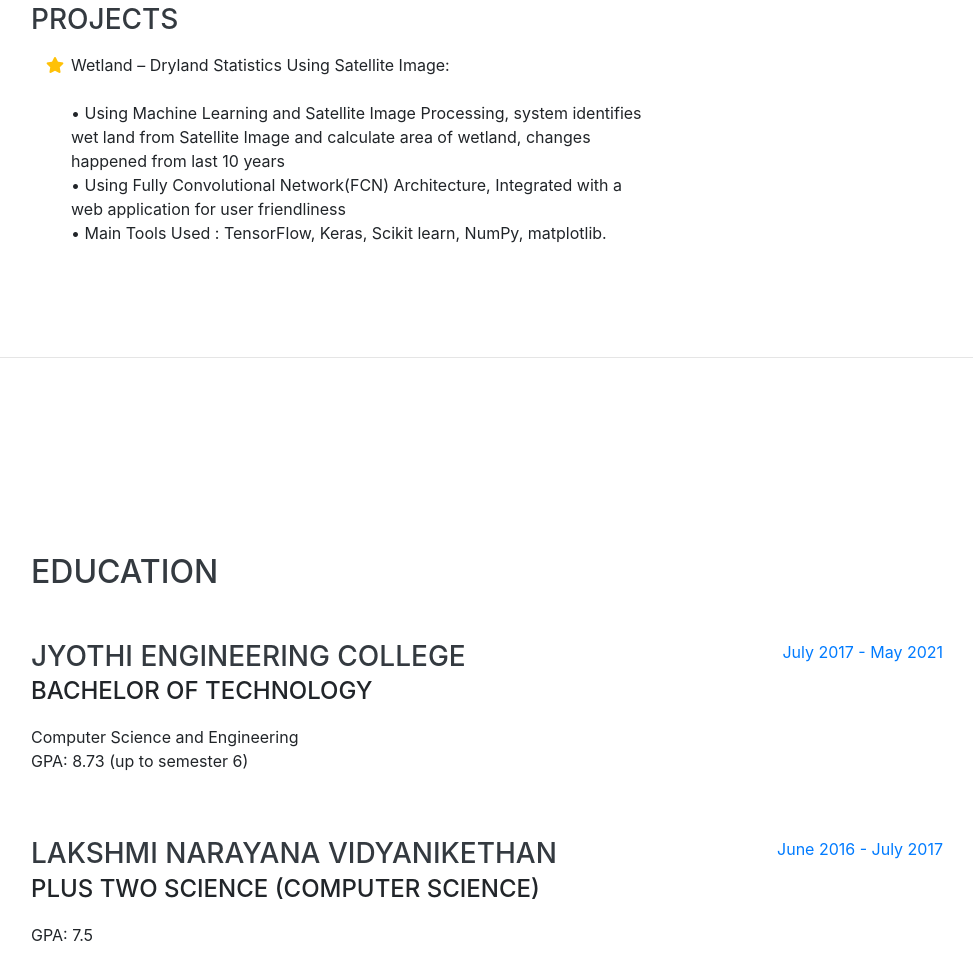
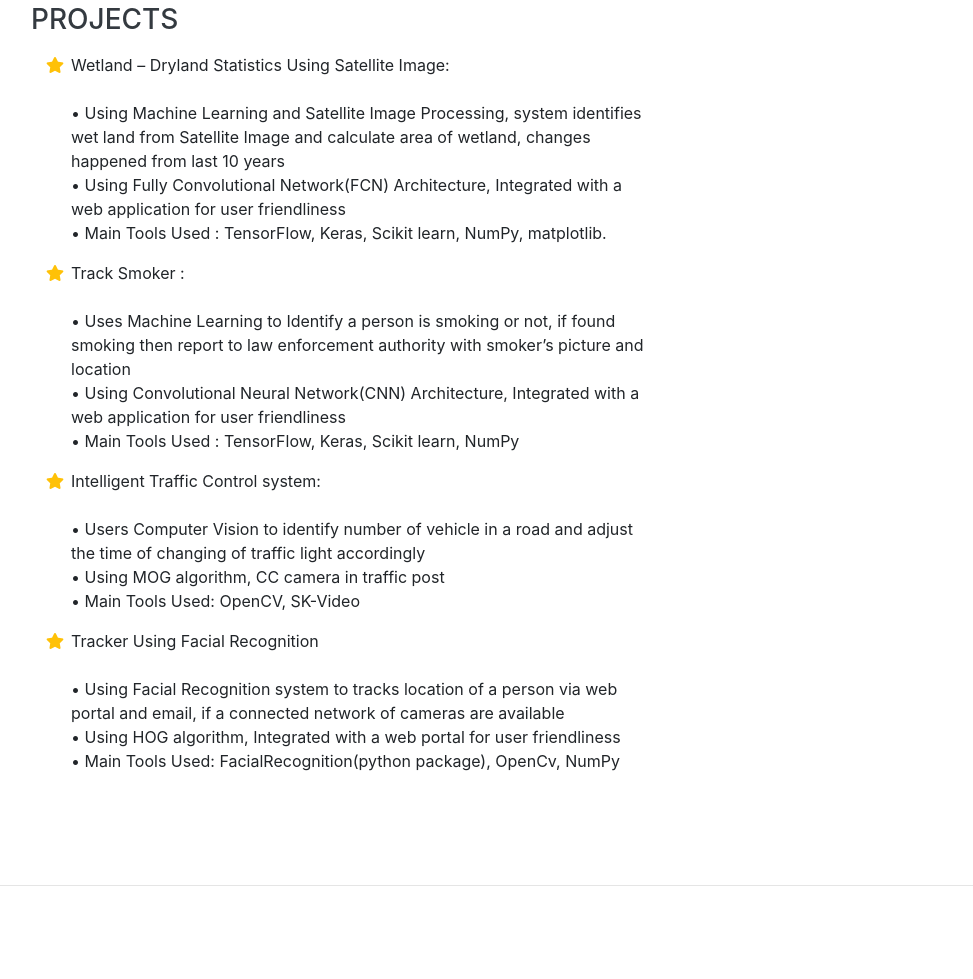
Before and after one commit to sreeragrnandan/sreeragrnandan.github.io, a website with bundled scripts: page index.html in a window 1280 px wide. Shown: the part 2700-3679 px from the top of the page, without its empty margins (289-1262 px from the left). Built offline with nearby package versions, Linux system fonts and the light colour scheme; a web font is replaced by a local one.

Commit message:
Update index.html

```diff
--- a/index.html
+++ b/index.html
@@ -248,10 +248,48 @@
                       <p>
                          <br/>
 			     •	Using Machine Learning and Satellite Image Processing, system identifies wet land from Satellite Image and calculate area of wetland, changes happened from last 10 years
-	<br/>•	Using Fully Convolutional Network(FCN) Architecture, Integrated with a web application for user friendliness
-	<br/>•	Main Tools Used : TensorFlow, Keras, Scikit learn, NumPy, matplotlib.
+			<br/>•	Using Fully Convolutional Network(FCN) Architecture, Integrated with a web application for user friendliness
+			<br/>•	Main Tools Used : TensorFlow, Keras, Scikit learn, NumPy, matplotlib.
                       </p>
                   </li>
+			    <li>
+                       <i class="fa-li fa fa-star text-warning"></i>
+                        Track Smoker :
+                      <p>
+                         <br/>
+			     •	Uses Machine Learning to Identify a person is smoking or not, if found smoking then report to law enforcement authority with smoker’s  picture and location
+			 <br/>   •	Using Convolutional Neural Network(CNN) Architecture, Integrated with a web application for user friendliness
+			<br/>	•	Main Tools Used : TensorFlow, Keras, Scikit learn, NumPy
+
+                      </p>
+                  </li>
+
+			     <li>
+                       <i class="fa-li fa fa-star text-warning"></i>
+                        Intelligent Traffic Control system:
+                      <p>
+                         <br/>
+			     •	Users Computer Vision to identify number of vehicle in a road and adjust the time of
+			      changing of traffic light accordingly
+			 <br/>   •	Using MOG algorithm, CC camera in traffic post
+			<br/>•	Main Tools Used: OpenCV, SK-Video
+                      </p>
+                  </li>
+
+
+			     <li>
+                       <i class="fa-li fa fa-star text-warning"></i>
+                        Tracker Using Facial Recognition
+                      <p>
+                         <br/> •	Using Facial Recognition system to tracks location of a person via web portal and email,
+			      if a connected network of cameras are available
+
+			 <br/>•	Using HOG algorithm, Integrated with a web portal for user friendliness
+			<br/>•	Main Tools Used: FacialRecognition(python package), OpenCv, NumPy
+                      </p>
+                  </li>
+
+
 		  </ul>
 	   </p>
           </div>
```
